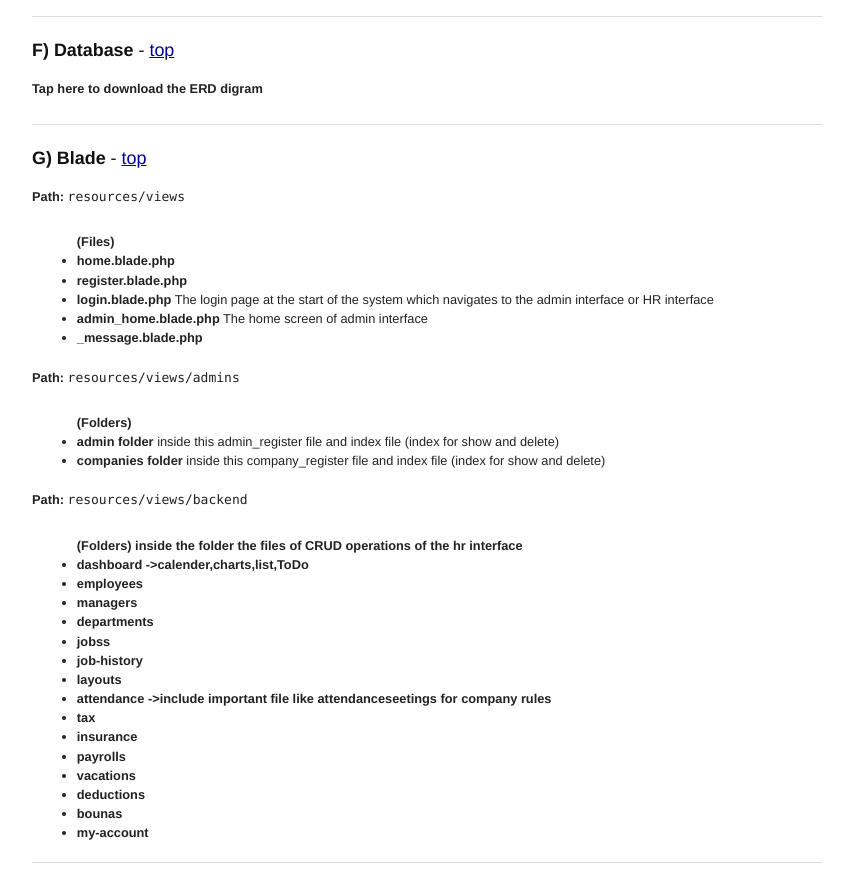
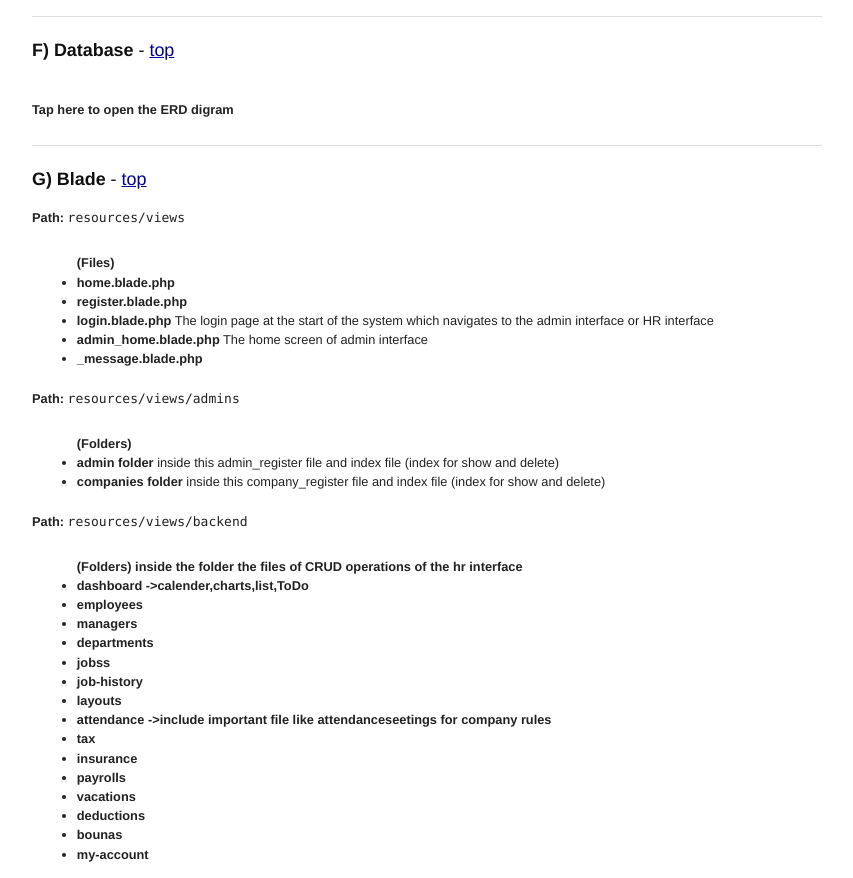
Before and after one commit to MinaSamy22/HR-Documentation, a plain HTML site: page index.html in a window 1280 px wide. Shown: the part 2317-3195 px from the top of the page, without its empty margins (213-1066 px from the left). Drawn offline with Linux system fonts and the light colour scheme.

Commit message:
Update index.html

```diff
--- a/index.html
+++ b/index.html
@@ -141,11 +141,12 @@
 
         <h3 id="database"><strong>F) Database</strong> - <a href="#toc">top</a></h3>
         <p>
- <strong>
+ <strong><br>
     <a href="ERD HR System.pdf" download style="text-decoration: none; color: inherit;">
-      Tap here to download the ERD digram
+      Tap here to open the ERD digram
     </a>
   </strong>
+            <br>
         </p>
 
 
```
